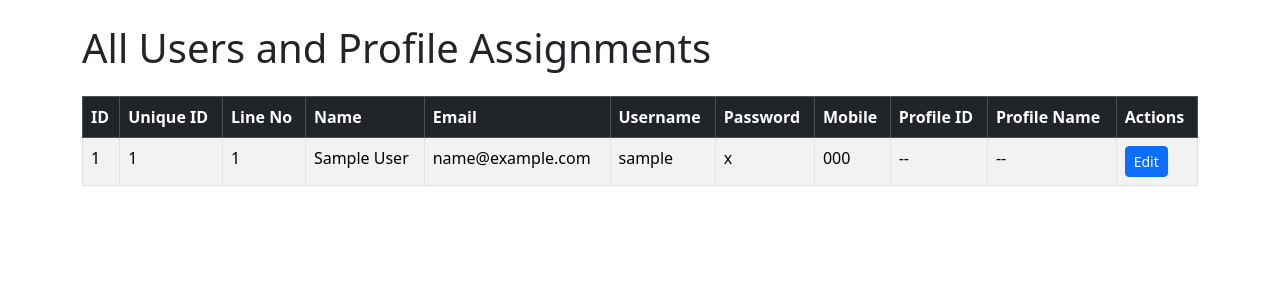
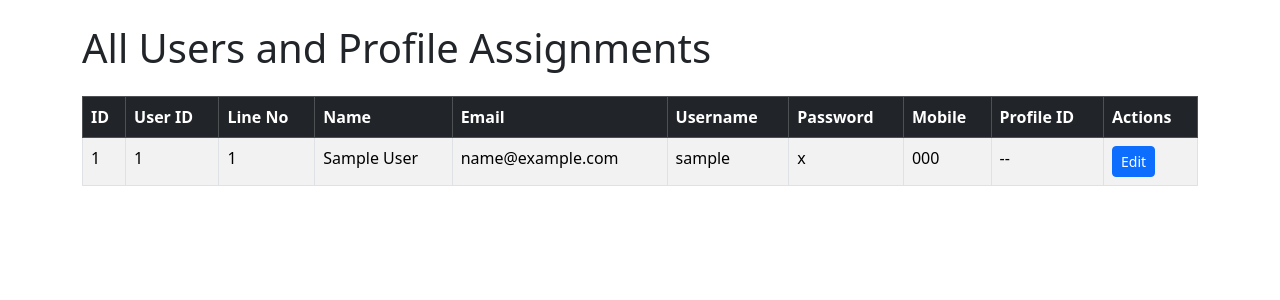
Before and after one commit to Yash7776/Nem-Models, a Django app: page /all-users/ in a window 1280 px wide. Shown: the part 56-356 px from the top of the page. Run offline with Django 5.2, Linux system fonts and the light colour scheme; tables that the repository leaves empty hold one stand-in row (values such as "Sample post").

Commit message:
It Is Creating Blank -- Profile Also

```diff
--- a/accounts/urls.py
+++ b/accounts/urls.py
@@ -1,3 +1,4 @@
+# accounts/urls.py
 from django.urls import path
 from . import views
 
@@ -5,10 +6,11 @@ app_name = 'accounts'
 
 urlpatterns = [
     path('user/<str:username>/', views.user_detail, name='user_detail'),
-    path('user/<str:username>/assign/', views.assign_profile, name='assign_profile'),
-    path('user/<str:username>/assign-from-edit/', views.assign_profile_from_edit, name='assign_profile_from_edit'),
-    path('user/<str:username>/toggle/<int:line_no>/', views.toggle_profile_status, name='toggle_profile_status'),
+    path('assign-profile/<str:username>/', views.assign_profile, name='assign_profile'),
+    path('assign-profile-from-edit/<str:username>/', views.assign_profile_from_edit, name='assign_profile_from_edit'),
+    path('toggle-profile/<str:username>/<int:line_no>/', views.toggle_profile_status, name='toggle_profile_status'),
     path('all-users/', views.all_users, name='all_users'),
     path('create-user/', views.create_user, name='create_user'),
     path('edit-user/<int:user_id>/', views.edit_user, name='edit_user'),
+    path('deactivate-user/<str:username>/', views.deactivate_user, name='deactivate_user'),
 ]
--- a/accounts/views.py
+++ b/accounts/views.py
@@ -4,7 +4,7 @@ from django.db import IntegrityError
 from .models import User_header_all, Profile_header_all
 
 def user_detail(request, username):
-    user = get_object_or_404(User_header_all, username=username, line_no=0)  # Changed back to line_no=0
+    user = get_object_or_404(User_header_all, username=username, line_no=0)
     assignments = User_header_all.objects.filter(user_id=user.user_id).order_by('line_no')
     profiles = Profile_header_all.objects.all()
     return render(request, 'accounts/user_detail.html', {
@@ -15,7 +15,7 @@ def user_detail(request, username):
     })
 
 def assign_profile(request, username):
-    user = get_object_or_404(User_header_all, username=username, line_no=0)  # Changed back to line_no=0
+    user = get_object_or_404(User_header_all, username=username, line_no=0)
     profile_id = request.GET.get('profile_id')
     if not profile_id:
         messages.error(request, "Please select a profile to assign.")
@@ -29,7 +29,7 @@ def assign_profile(request, username):
     return redirect('accounts:user_detail', username=username)
 
 def assign_profile_from_edit(request, username):
-    user = get_object_or_404(User_header_all, username=username, line_no=0)  # Changed back to line_no=0
+    user = get_object_or_404(User_header_all, username=username, line_no=0)
     profile_id = request.GET.get('profile_id')
     if not profile_id:
         messages.error(request, "Please select a profile to assign.")
@@ -43,7 +43,7 @@ def assign_profile_from_edit(request, username):
     return redirect('accounts:edit_user', user_id=user.id)
 
 def toggle_profile_status(request, username, line_no):
-    user = get_object_or_404(User_header_all, username=username, line_no=0)  # Changed back to line_no=0
+    user = get_object_or_404(User_header_all, username=username, line_no=0)
     is_active = request.GET.get('is_active', 'true').lower() == 'true'
     redirect_to = request.GET.get('redirect_to', 'detail')
     user.set_profile_active(line_no, is_active)
@@ -68,22 +68,26 @@ def create_user(request):
 
         user_id = User_header_all.get_or_assign_user_id(username)
 
-        profile = None
-        if profile_id:
-            profile = get_object_or_404(Profile_header_all, profile_id=profile_id)
-
         user = User_header_all.objects.create(
             user_id=user_id,
-            line_no=0,  # Starts at 0
+            line_no=0,
             name=name,
             email=email,
             username=username,
             password=password,
             designation=designation,
             mobile_no=mobile_no,
-            profile=profile,
+            profile=None,
             is_active=True
         )
+
+        if profile_id:
+            profile = get_object_or_404(Profile_header_all, profile_id=profile_id)
+            try:
+                user.assign_profile(profile)
+            except IntegrityError:
+                messages.error(request, "Failed to assign profile due to a database error. Please try again.")
+                return redirect('accounts:user_detail', username=username)
 
         return redirect('accounts:user_detail', username=username)
 
@@ -132,3 +136,10 @@ def edit_user(request, user_id):
         'profiles': profiles,
         'assignments': assignments,
     })
+
+def deactivate_user(request, username):
+    user = get_object_or_404(User_header_all, username=username, line_no=0)
+    # Deactivate all rows for this user
+    User_header_all.objects.filter(user_id=user.user_id).update(is_active=False)
+    messages.success(request, f"User {username} has been deactivated.")
+    return redirect('accounts:user_detail', username=username)
--- a/templates/accounts/all_users.html
+++ b/templates/accounts/all_users.html
@@ -1,4 +1,4 @@
-{% extends 'base.html' %}
+{% extends 'accounts/base.html' %}
 {% block title %}All Users{% endblock %}
 {% block content %}
 <h1 class="mb-4">All Users and Profile Assignments</h1>
@@ -7,7 +7,7 @@
         <thead class="table-dark">
             <tr>
                 <th scope="col">ID</th>
-                <th scope="col">Unique ID</th>
+                <th scope="col">User ID</th>
                 <th scope="col">Line No</th>
                 <th scope="col">Name</th>
                 <th scope="col">Email</th>
@@ -15,7 +15,6 @@
                 <th scope="col">Password</th>
                 <th scope="col">Mobile</th>
                 <th scope="col">Profile ID</th>
-                <th scope="col">Profile Name</th>
                 <th scope="col">Actions</th>
             </tr>
         </thead>
@@ -31,7 +30,6 @@
                 <td>{{ row.password }}</td>
                 <td>{{ row.mobile_no|default:"--" }}</td>
                 <td>{{ row.profile.profile_id|default:"--" }}</td>
-                <td>{{ row.profile.profile_name|default:"--" }}</td>
                 <td>
                     <a href="{% url 'accounts:edit_user' row.id %}" class="btn btn-sm btn-primary">Edit</a>
                 </td>
--- a/templates/accounts/create_user.html
+++ b/templates/accounts/create_user.html
@@ -1,4 +1,4 @@
-{% extends 'base.html' %}
+{% extends 'accounts/base.html' %}
 {% block title %}Create New User{% endblock %}
 {% block content %}
 <h1 class="mb-4">Create New User</h1>
@@ -33,7 +33,7 @@
         <select id="profile" name="profile" class="form-select">
             <option value="">-- None --</option>
             {% for profile in profiles %}
-                <option value="{{ profile.profile_id }}">{{ profile.profile_name }}</option>
+                <option value="{{ profile.profile_id }}">{{ profile.profile_name }} ({{ profile.profile_id }})</option>
             {% endfor %}
         </select>
     </div>
--- a/templates/accounts/edit_user.html
+++ b/templates/accounts/edit_user.html
@@ -1,4 +1,4 @@
-{% extends 'base.html' %}
+{% extends 'accounts/base.html' %}
 {% block title %}Edit User - ID: {{ user.id }}{% endblock %}
 {% block content %}
 <h1 class="mb-4">Edit User - ID: {{ user.id }}</h1>
--- a/templates/accounts/user_detail.html
+++ b/templates/accounts/user_detail.html
@@ -1,4 +1,4 @@
-{% extends 'base.html' %}
+{% extends 'accounts/base.html' %}
 {% block title %}{{ user.username }}'s Profile{% endblock %}
 {% block content %}
 <h1 class="mb-4">{{ user.name }} ({{ user.username }})</h1>
@@ -20,6 +20,10 @@
         {% endfor %}
     </ul>
 {% endif %}
+
+<div class="mb-4">
+    <a href="{% url 'accounts:deactivate_user' user.username %}" class="btn btn-danger">Deactivate User</a>
+</div>
 
 <h2 class="mb-3">Assigned Profiles</h2>
 <ul class="list-group mb-4">
```
Also changed, not shown: accounts/migrations/0001_initial.py, templates/accounts/base.html (renamed from templates/base.html).
